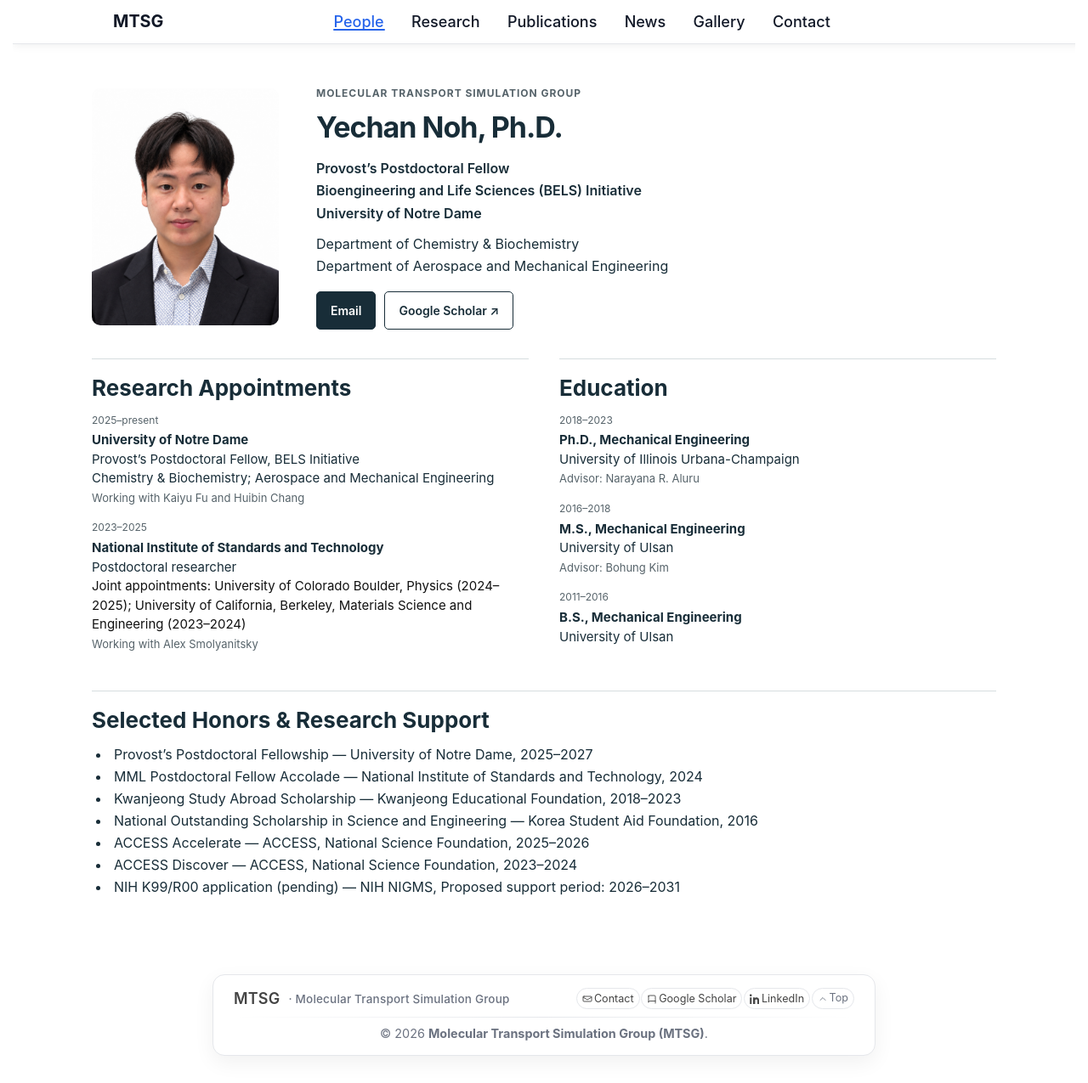
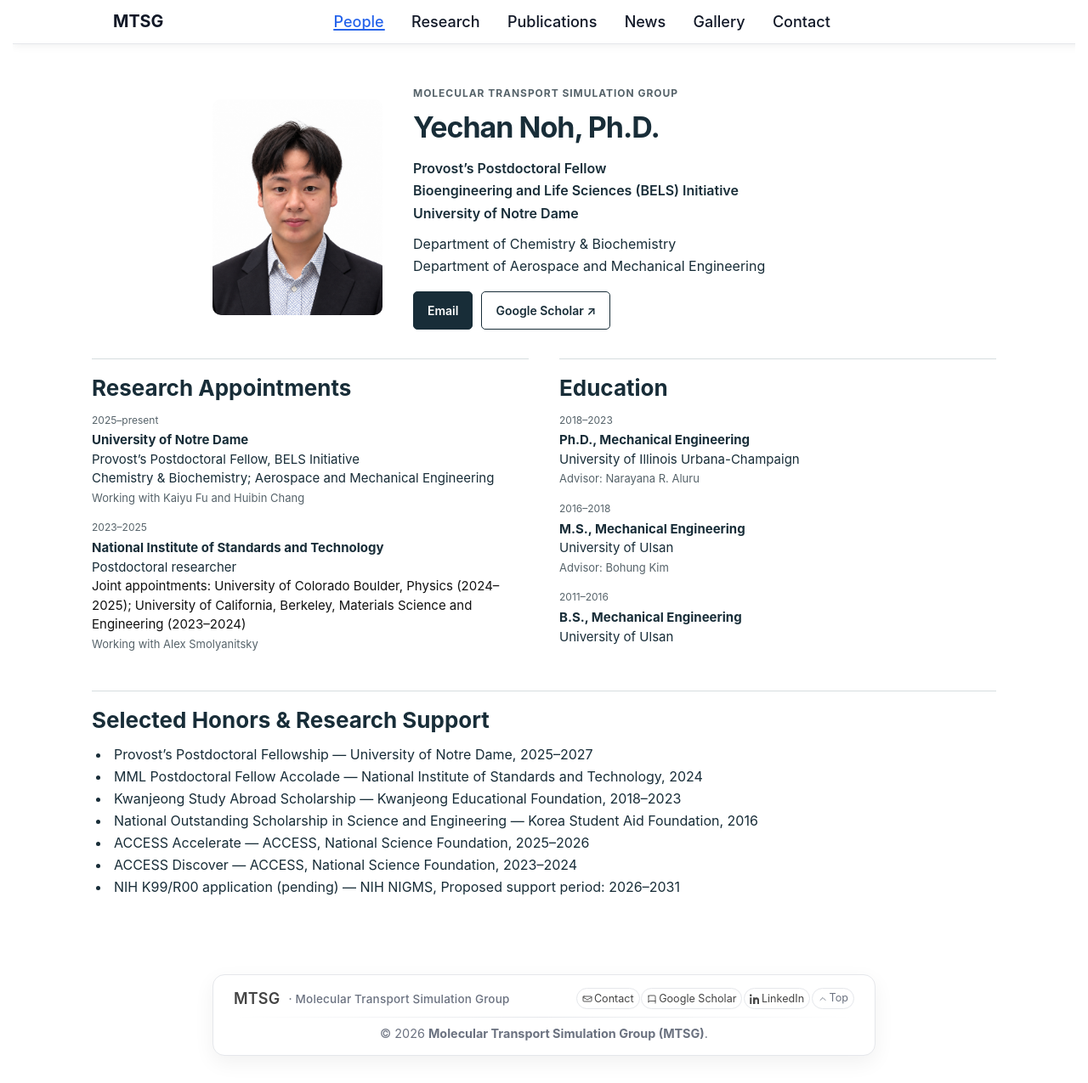
Before and after one commit to Yechan-Noh/MPSG, a Jekyll site: the page built from _pages/people.html, in a window 1280 px wide and 1275 px high. Shown: the whole window at 85% size. Built offline with Jekyll 4.4.1, drawn with Linux system fonts in a browser that asks for light colours.

Commit message:
Center People profile within the shared page width

```diff
--- a/assets/css/mtsg-site.css
+++ b/assets/css/mtsg-site.css
@@ -155,3 +155,9 @@
 .updates-page .thumbs{display:flex;gap:8px;padding:0 20px 18px;overflow-x:auto}
 .updates-page .thumbs img{width:72px;height:54px;object-fit:cover;border-radius:3px}
 @media(max-width:760px){.updates-page{padding:22px 20px 30px}.updates-page :is(.news-grid,.gallery-grid){grid-template-columns:1fr;gap:20px}.updates-page :is(.news-hero,.gallery-hero) h1{font-size:26px}.updates-page :is(.news-header,.gallery-header){font-size:17px;padding:16px 18px}.updates-page :is(.news-body,.gallery-body){padding:16px 18px}}
+
+/* Center the profile introduction within the shared page shell. */
+.people-page .profile-header{width:100%;max-width:780px;margin:0 auto;grid-template-columns:200px minmax(0,1fr);gap:36px}
+.people-page .profile-columns,.people-page> .mt-section{width:100%;max-width:none}
+@media(max-width:760px){.people-page .profile-header{max-width:560px;grid-template-columns:115px minmax(0,1fr);gap:20px}}
+@media(max-width:420px){.people-page .profile-header{grid-template-columns:92px minmax(0,1fr);gap:16px}.people-page .profile-header .mt-actions{gap:8px}.people-page .profile-header .mt-button{padding:8px 10px}}
```
